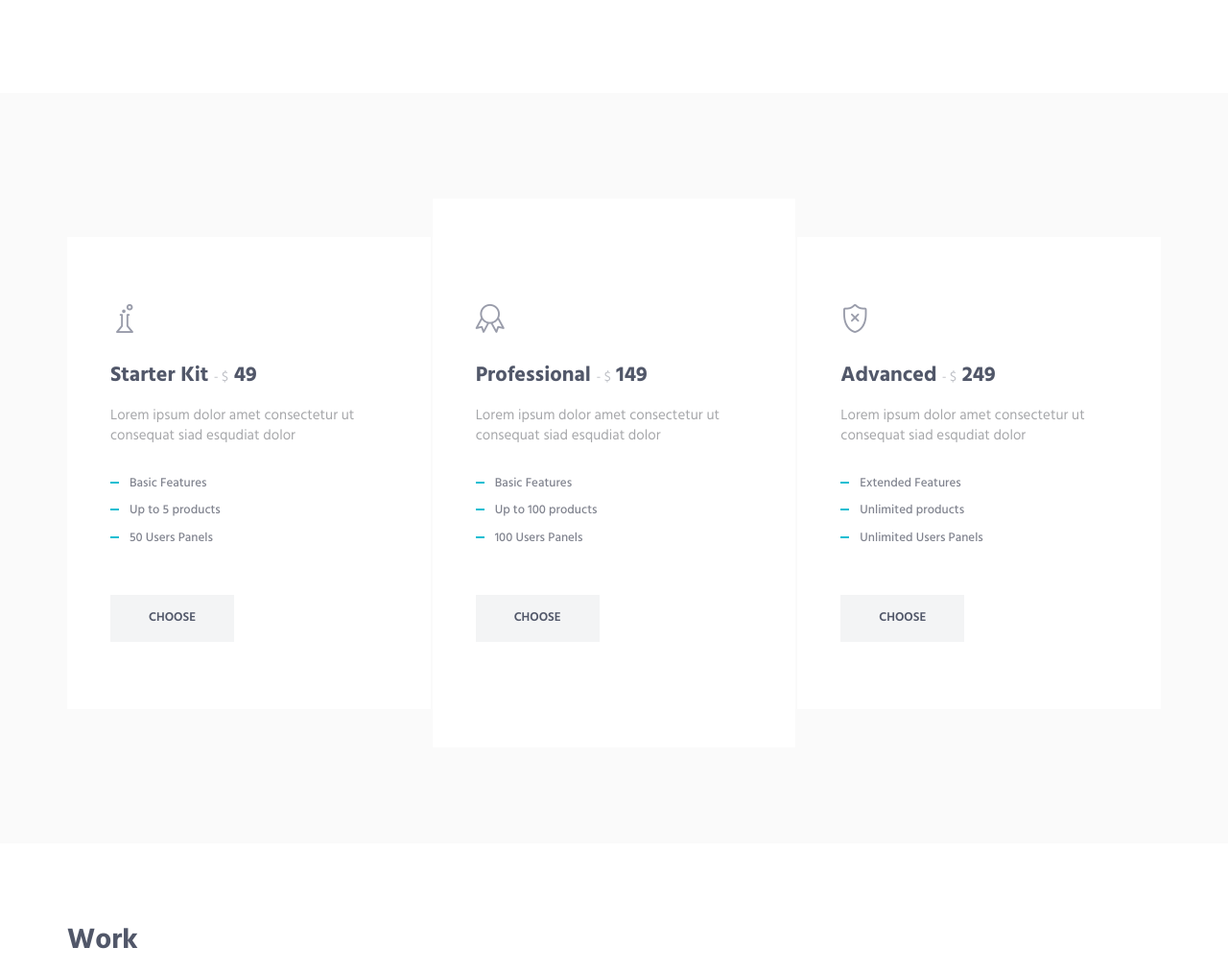
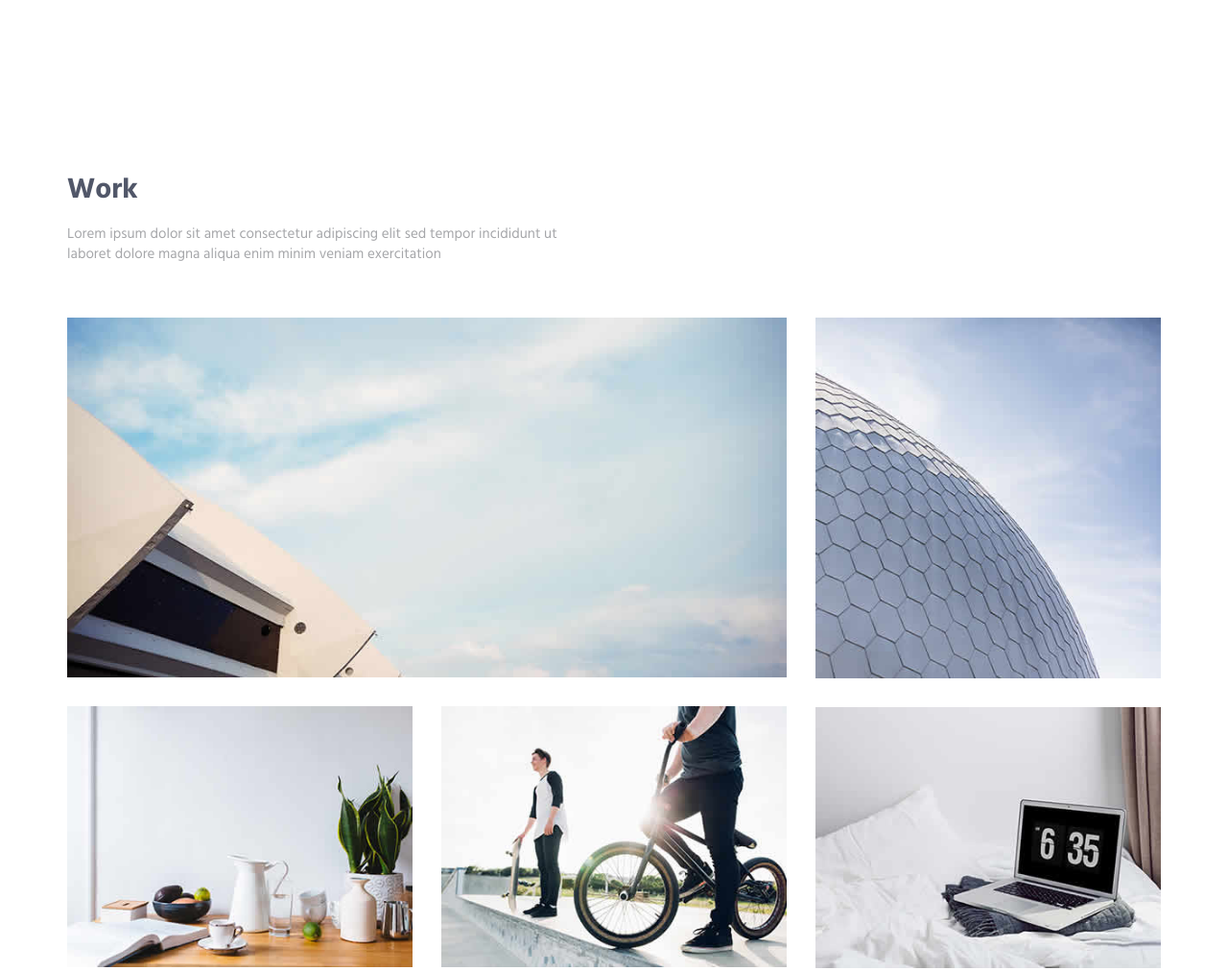
Before and after one commit to selectroSD/Website, a plain HTML site: page Style/HTML/index.html in a window 1280 px wide. Shown: the part 2871-3883 px from the top of the page at 96% size. Drawn offline with Linux system fonts and the light colour scheme; some packages are replaced by stand-ins of ours.

Commit message:
qwdq
fefwf

```diff
--- a/Style/HTML/index.html
+++ b/Style/HTML/index.html
@@ -263,68 +263,7 @@
         </div>
         <!-- End Latest Products -->
 
-        <!-- Pricing -->
-        <div id="pricing">
-            <div class="bg-color-sky-light">
-                <div class="content-lg container">
-                    <div class="row row-space-1">
-                        <div class="col-sm-4 sm-margin-b-2">
-                            <!-- Pricing -->
-                            <div class="pricing">
-                                <div class="margin-b-30">
-                                    <i class="pricing-icon icon-chemistry"></i>
-                                    <h3>Starter Kit <span> - $</span> 49</h3>
-                                    <p>Lorem ipsum dolor amet consectetur ut consequat siad esqudiat dolor</p>
-                                </div>
-                                <ul class="list-unstyled pricing-list margin-b-50">
-                                    <li class="pricing-list-item">Basic Features</li>
-                                    <li class="pricing-list-item">Up to 5 products</li>
-                                    <li class="pricing-list-item">50 Users Panels</li>
-                                </ul>
-                                <a href="pricing.html" class="btn-theme btn-theme-sm btn-default-bg text-uppercase">Choose</a>
-                            </div>
-                            <!-- End Pricing -->
-                        </div>
-                        <div class="col-sm-4 sm-margin-b-2">
-                            <!-- Pricing -->
-                            <div class="pricing pricing-active">
-                                <div class="margin-b-30">
-                                    <i class="pricing-icon icon-badge"></i>
-                                    <h3>Professional <span> - $</span> 149</h3>
-                                    <p>Lorem ipsum dolor amet consectetur ut consequat siad esqudiat dolor</p>
-                                </div>
-                                <ul class="list-unstyled pricing-list margin-b-50">
-                                    <li class="pricing-list-item">Basic Features</li>
-                                    <li class="pricing-list-item">Up to 100 products</li>
-                                    <li class="pricing-list-item">100 Users Panels</li>
-                                </ul>
-                                <a href="pricing.html" class="btn-theme btn-theme-sm btn-default-bg text-uppercase">Choose</a>
-                            </div>
-                            <!-- End Pricing -->
-                        </div>
-                        <div class="col-sm-4">
-                            <!-- Pricing -->
-                            <div class="pricing">
-                                <div class="margin-b-30">
-                                    <i class="pricing-icon icon-shield"></i>
-                                    <h3>Advanced <span> - $</span> 249</h3>
-                                    <p>Lorem ipsum dolor amet consectetur ut consequat siad esqudiat dolor</p>
-                                </div>
-                                <ul class="list-unstyled pricing-list margin-b-50">
-                                    <li class="pricing-list-item">Extended Features</li>
-                                    <li class="pricing-list-item">Unlimited products</li>
-                                    <li class="pricing-list-item">Unlimited Users Panels</li>
-                                </ul>
-                                <a href="pricing.html" class="btn-theme btn-theme-sm btn-default-bg text-uppercase">Choose</a>
-                            </div>
-                            <!-- End Pricing -->
-                        </div>
-                    </div>
-                    <!--// end row -->
-                </div>
-            </div>
-        </div>
-        <!-- End Pricing -->
+
 
         <!-- Work -->
         <div id="work">
```
